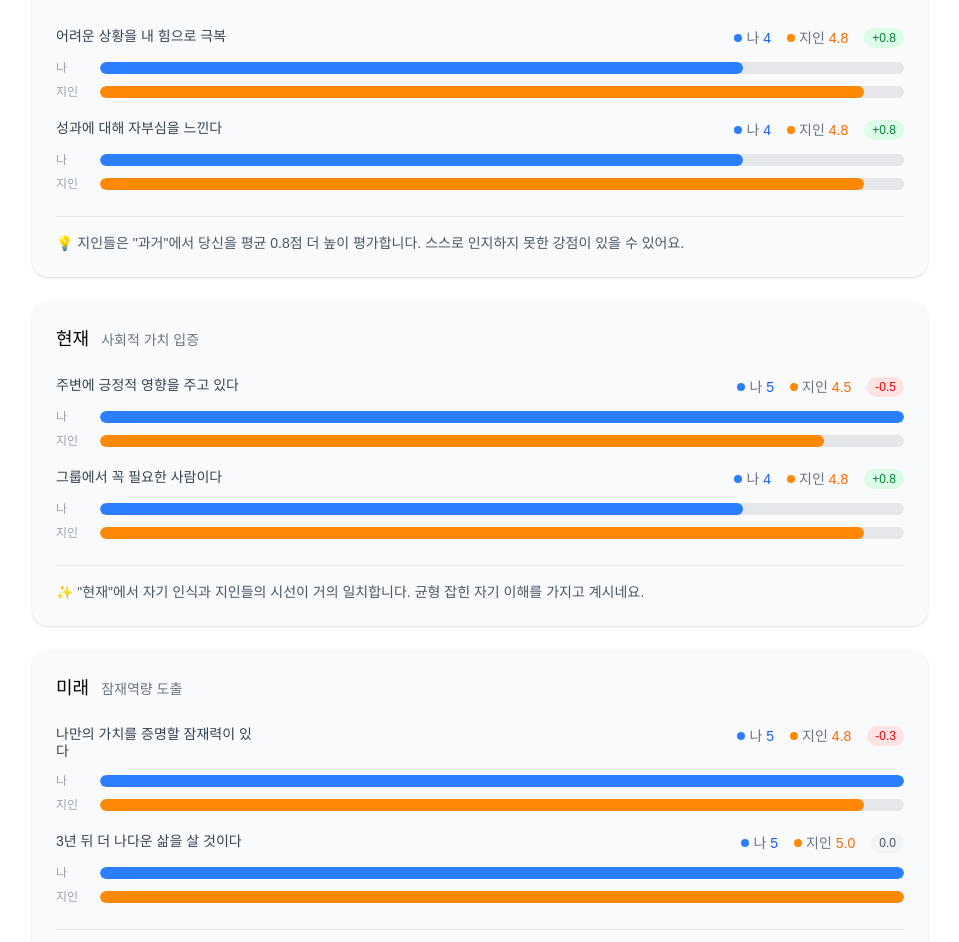
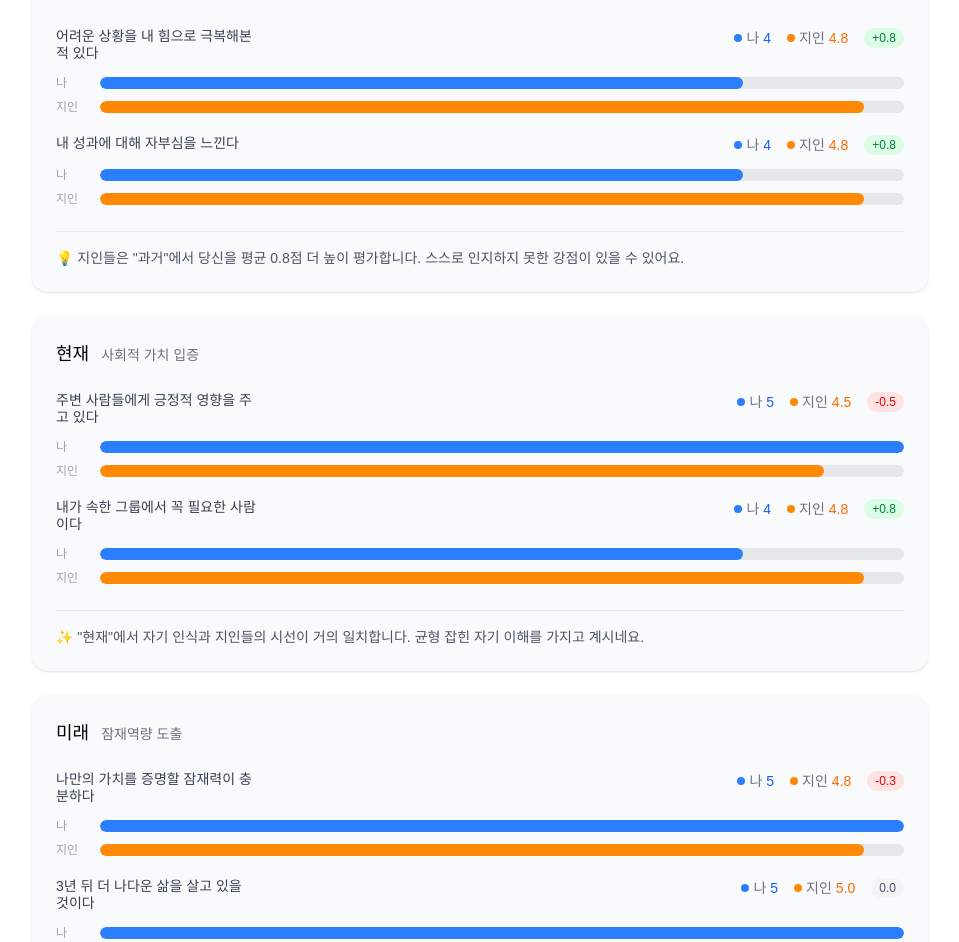
Before and after one commit to Lennoner/self-narrative, a Next.js app: page /demo in a window 1280 px wide. Shown: the part 950-1892 px from the top of the page, without its empty margins (160-1119 px from the left). Built offline with nearby package versions, Linux system fonts and the light colour scheme.

Commit message:
fix: 격차 차트 라벨 문장 완성

```diff
--- a/src/components/GapChart.tsx
+++ b/src/components/GapChart.tsx
@@ -8,12 +8,12 @@ interface GapChartProps {
 
 // 라벨을 원문 축약 질문으로 매핑
 const labelToQuestion: Record<string, string> = {
-    '극복력': '어려운 상황을 내 힘으로 극복',
-    '자부심': '성과에 대해 자부심을 느낀다',
-    '영향력': '주변에 긍정적 영향을 주고 있다',
-    '필요성': '그룹에서 꼭 필요한 사람이다',
-    '잠재력': '나만의 가치를 증명할 잠재력이 있다',
-    '성장기대': '3년 뒤 더 나다운 삶을 살 것이다',
+    '극복력': '어려운 상황을 내 힘으로 극복해본 적 있다',
+    '자부심': '내 성과에 대해 자부심을 느낀다',
+    '영향력': '주변 사람들에게 긍정적 영향을 주고 있다',
+    '필요성': '내가 속한 그룹에서 꼭 필요한 사람이다',
+    '잠재력': '나만의 가치를 증명할 잠재력이 충분하다',
+    '성장기대': '3년 뒤 더 나다운 삶을 살고 있을 것이다',
 };
 
 export default function GapChart({ gaps }: GapChartProps) {
@@ -107,10 +107,10 @@ export default function GapChart({ gaps }: GapChartProps) {
                                                     <span className="text-orange-500 font-medium">{gap.friendAvgScore.toFixed(1)}</span>
                                                 </span>
                                                 <span className={`px-2 py-0.5 rounded-full text-xs font-medium ${gap.gap > 0
-                                                        ? 'bg-green-100 text-green-700'
-                                                        : gap.gap < 0
-                                                            ? 'bg-red-100 text-red-600'
-                                                            : 'bg-gray-100 text-gray-600'
+                                                    ? 'bg-green-100 text-green-700'
+                                                    : gap.gap < 0
+                                                        ? 'bg-red-100 text-red-600'
+                                                        : 'bg-gray-100 text-gray-600'
                                                     }`}>
                                                     {gap.gap > 0 ? '+' : ''}{gap.gap.toFixed(1)}
                                                 </span>
```
